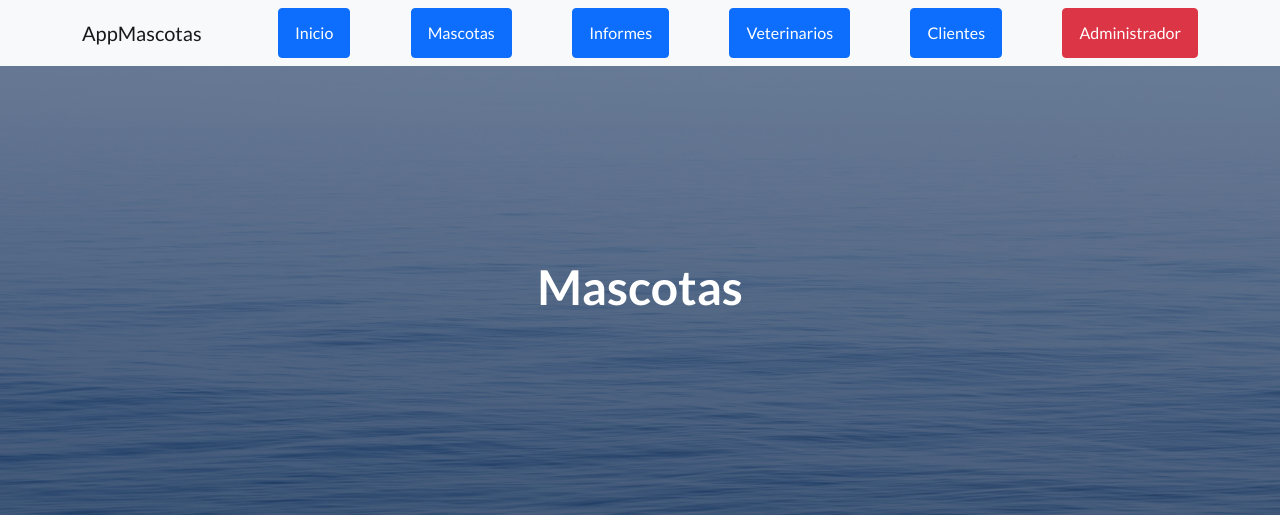
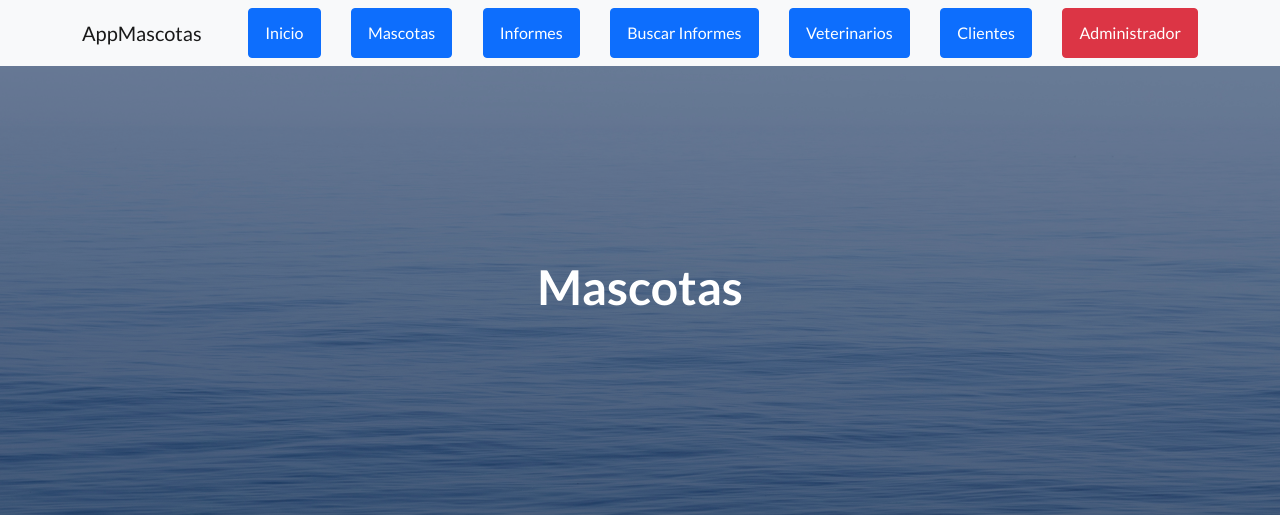
Before and after one commit to castiglioneRenzo/proyectoFinal, a Django app: page /informe in a window 1280 px wide. Shown: the top 515 px of the page. Run offline with Django 4.2, Linux system fonts and the light colour scheme; some libraries are stand-ins or nearby versions.

Commit message:
funcion buscar informes por fecha implementada

```diff
--- a/appMascotas/urls.py
+++ b/appMascotas/urls.py
@@ -6,4 +6,6 @@ urlpatterns = [
     path('cliente', clienteFormulario, name='Cliente'),
     path('veterinario', veterinarioFormulario, name='Veterinario'),
     path('informe', informeFormulario, name='Informe'),
+    path('buscarInformes/', buscarInformes, name='buscarInformes'),
+    path('buscar',buscar, name='qInformes'),
 ]
--- a/appMascotas/views.py
+++ b/appMascotas/views.py
@@ -68,3 +68,21 @@ def clienteFormulario(request):
     else:
         miFormulario = ClienteFormulario()
     return render(request, 'forms.html', {"miFormulario":miFormulario, "titulo":titulo, "titulo2":titulo2})
+
+#Buscar informes por fecha
+def buscarInformes(request):
+    if  request.GET["Fecha"]:
+
+        #respuesta = f"Estoy buscando la camada nro: {request.GET['camada'] }"
+        fecha = request.GET['Fecha']
+        informes = Informe.objects.filter(fecha__icontains=fecha)
+        if len(informes) != 0:
+            return render(request, "buscarInformes.html", {"informes":informes, "fecha":fecha})
+        else:
+            return render(request, 'buscarInformes.html', {"error":"No hay informes para esa fecha"})
+
+    else:
+        return render(request, 'buscarInformes.html', {"error":"No se ingresaron datos"})
+        # return HttpResponse("Ingresar Datos")
+def buscar(request):
+    return render(request, 'buscarInformes.html')
--- a/proyectoFinal/templates/main.html
+++ b/proyectoFinal/templates/main.html
@@ -25,6 +25,7 @@
                 <a class="btn btn-primary" href="{% url 'inicio' %}">Inicio</a>
                 <a class="btn btn-primary" href="{% url 'Mascota' %}">Mascotas</a>
                 <a class="btn btn-primary" href="{% url 'Informe' %}">Informes</a>
+                <a class="btn btn-primary" href="{% url 'qInformes' %}">Buscar Informes</a>
                 <a class="btn btn-primary" href="{% url 'Veterinario' %}">Veterinarios</a>
                 <a class="btn btn-primary" href="{% url 'Cliente' %}">Clientes</a>
                 <a class="btn btn-danger" href="http://localhost:8000/admin/">Administrador</a>
```
Also changed, not shown: proyectoFinal/templates/buscarInformes.html (added, +37 -0 lines).
